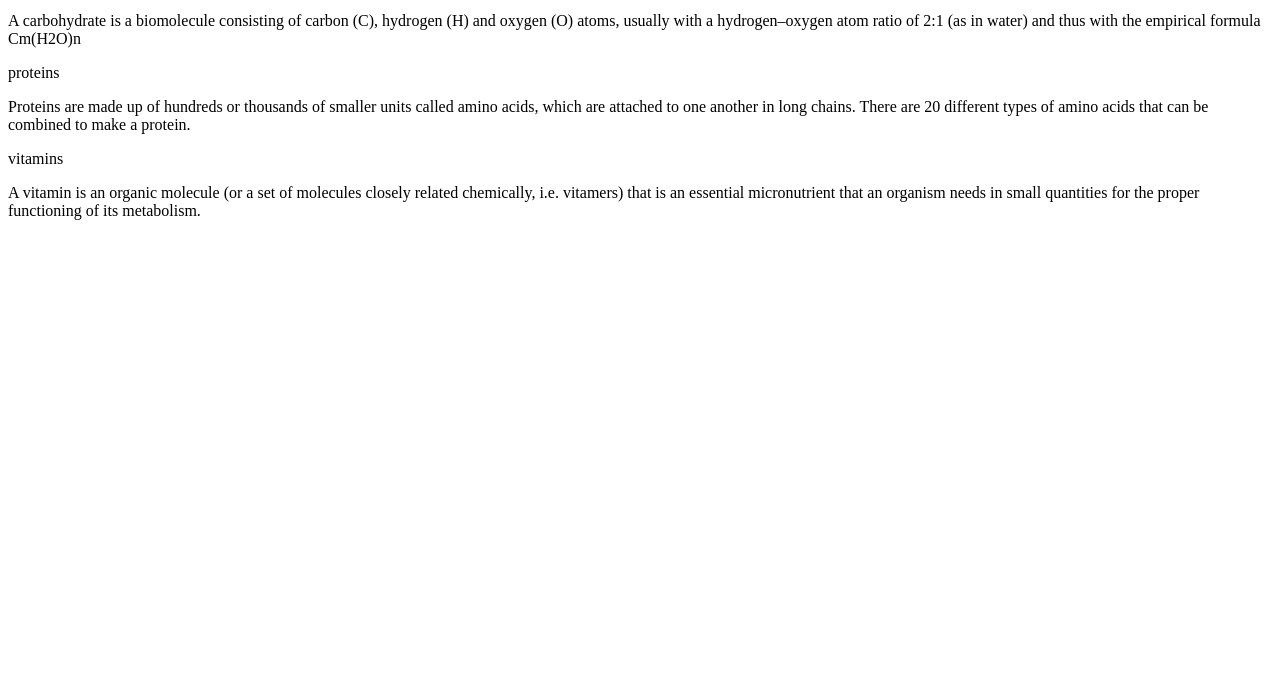
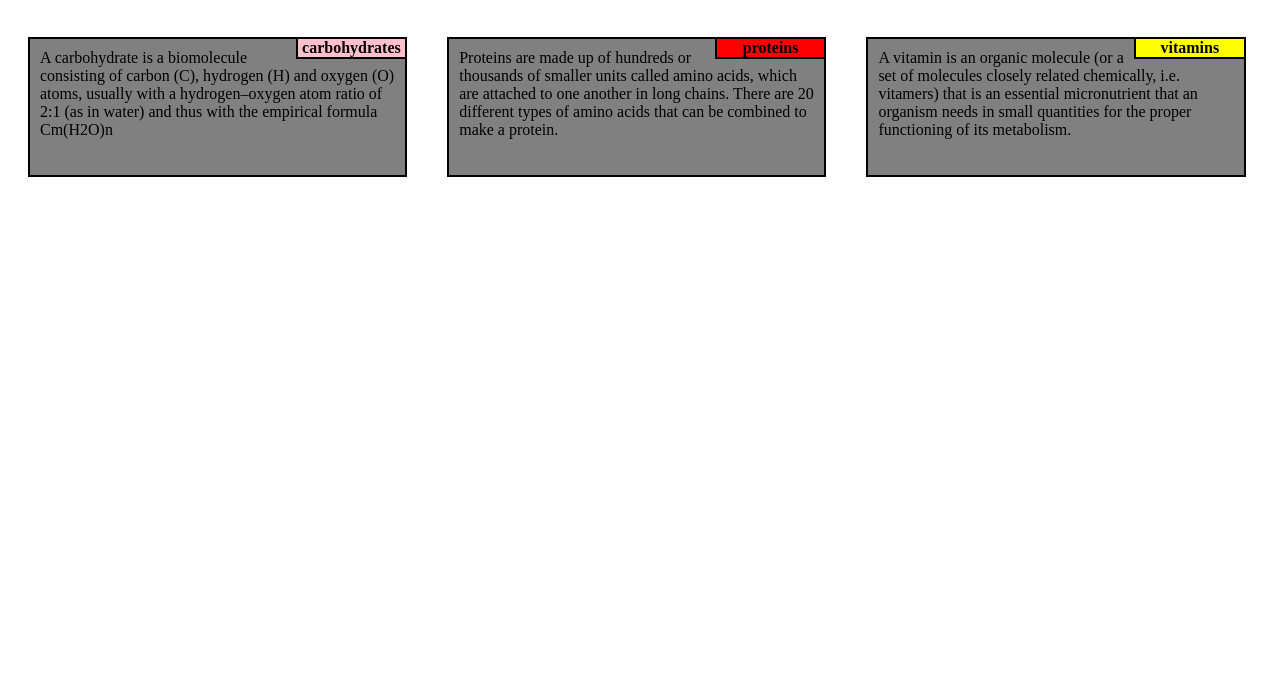
Before and after one commit to Stan-breaks/module-solution, a plain HTML site: page index.html in a window 1280 px wide. Shown: the part 102-800 px from the top of the page. Drawn offline with Linux system fonts and the light colour scheme.

Commit message:
Update index.html

```diff
--- a/index.html
+++ b/index.html
@@ -4,7 +4,7 @@
     <meta charset="UTF-8">
     <meta http-equiv="X-UA-Compatible" content="IE=edge">
     <meta name="viewport" content="width=device-width, initial-scale=1.0">
-    <link rel="stylesheet" href="module-solution/ css /style.css" type="text/css"/>
+    <link rel="stylesheet" href="css/style.css" type="text/css"/>
     <title>Module solution</title>
 </head>
 <body>
```
